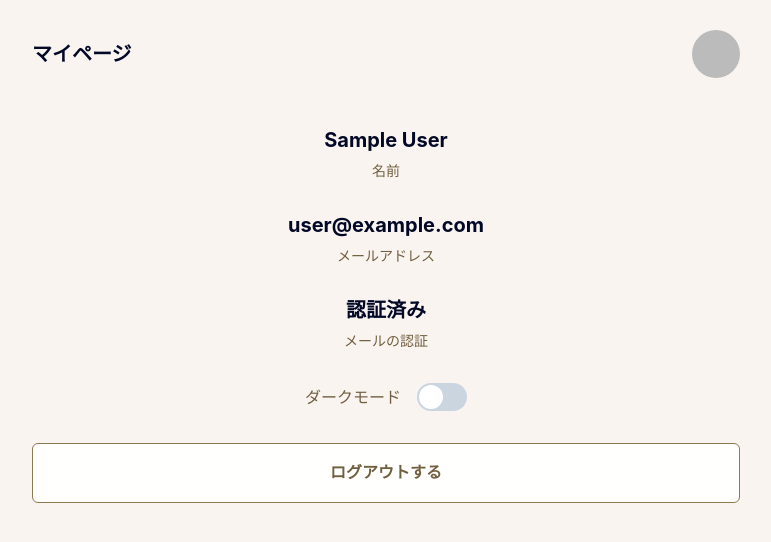
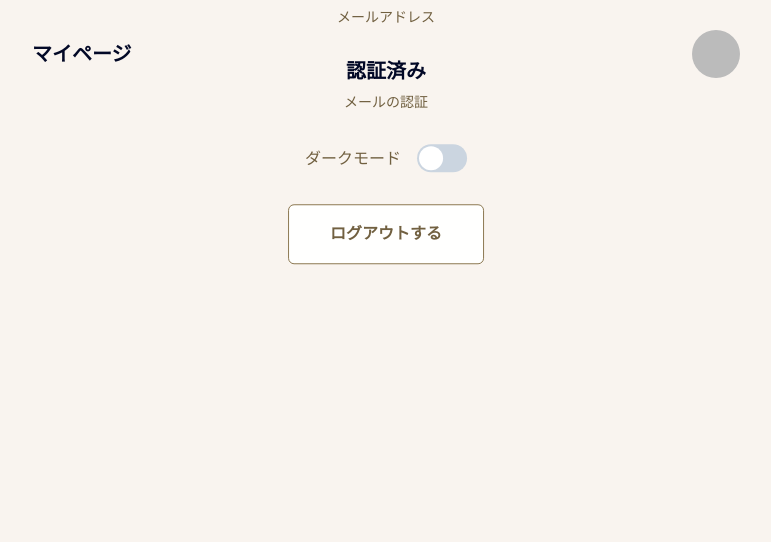
Before and after one commit to niiharamegumu/OneDrip, a Next.js app: page /mypage in a window 1280 px wide. Shown: the top 542 px of the page, without its empty margins (254-1025 px from the left). Built offline with nearby package versions, Linux system fonts and the light colour scheme; no server answers; sample sign-in values are in the browser's storage.

Commit message:
update: mypage center position.

```diff
--- a/src/pages/mypage.tsx
+++ b/src/pages/mypage.tsx
@@ -19,7 +19,7 @@ const Sample: NextPage = () => {
         <Avatar name={`${currentUser!.displayName}`} src={`${currentUser?.photoURL}`} />
       </Header>
 
-      <Stack spacing={8} pt="30px">
+      <Stack spacing={8} position="absolute" top="45%" left="50%" transform="translate(-50%,-45%)">
         <HeadWithText title={`${currentUser?.displayName}`} text="名前"></HeadWithText>
         <HeadWithText title={`${currentUser?.email}`} text="メールアドレス"></HeadWithText>
         <HeadWithText
```
